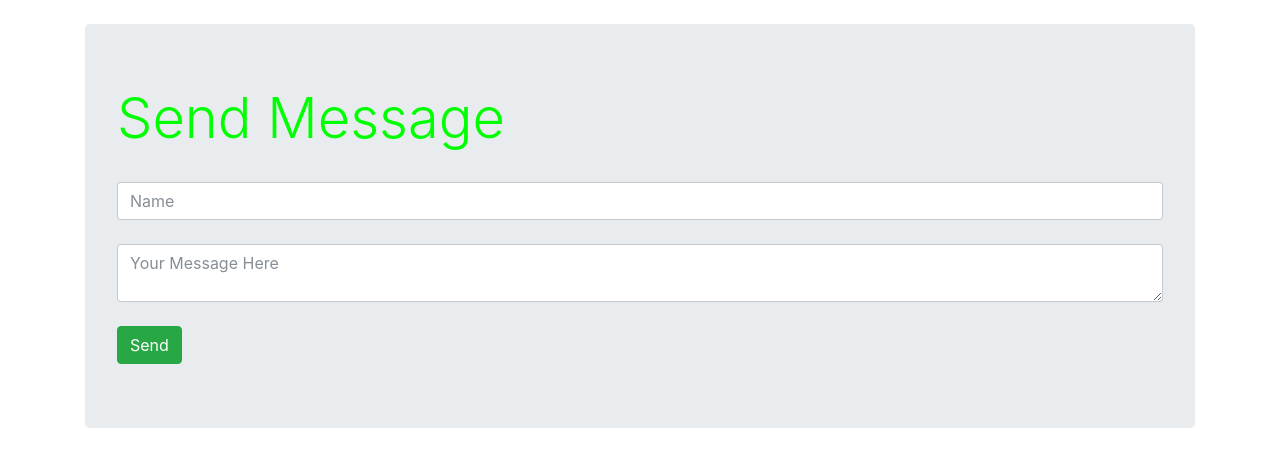
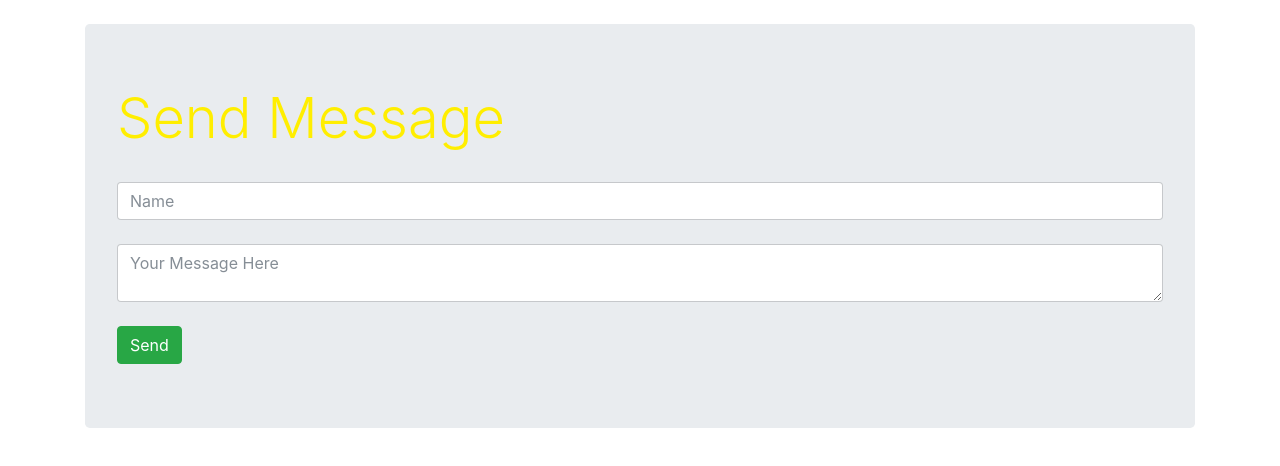
Before and after one commit to farpado/ezops-test-rodrigo, a website: page index.html in a window 1280 px wide. Drawn offline with nearby package versions, Linux system fonts and the light colour scheme; no server answers.

Commit message:
alterando cor

```diff
--- a/index.html
+++ b/index.html
@@ -12,7 +12,7 @@
 <div class="container">
     <br>
     <div class="jumbotron">
-        <h1 class="display-4" style="color:#00ff00">Send Message</h1>
+        <h1 class="display-4" style="color:#ffee00">Send Message</h1>
         <br>
         <input id = "name" class="form-control" placeholder="Name">
         <br>
```
